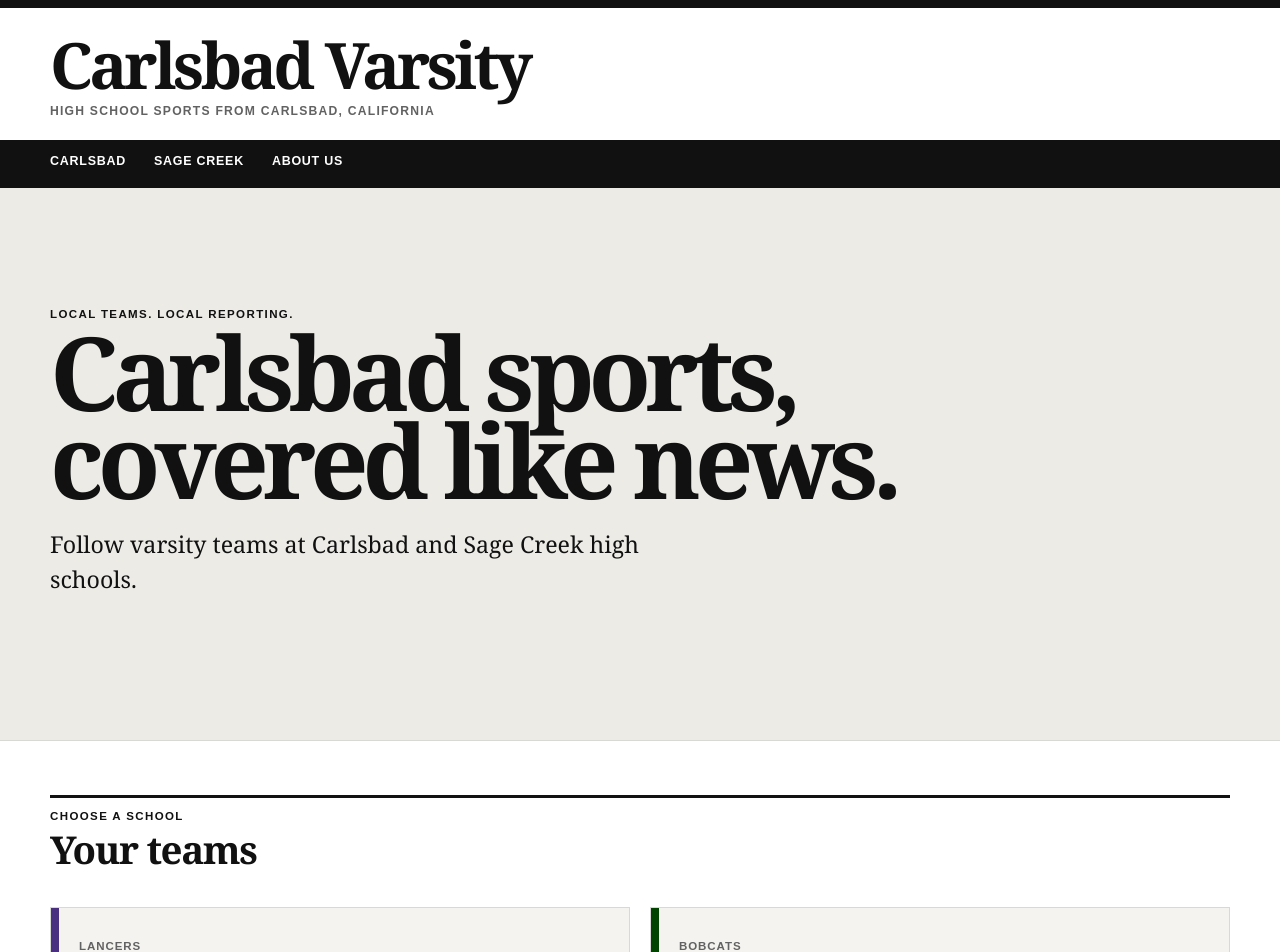
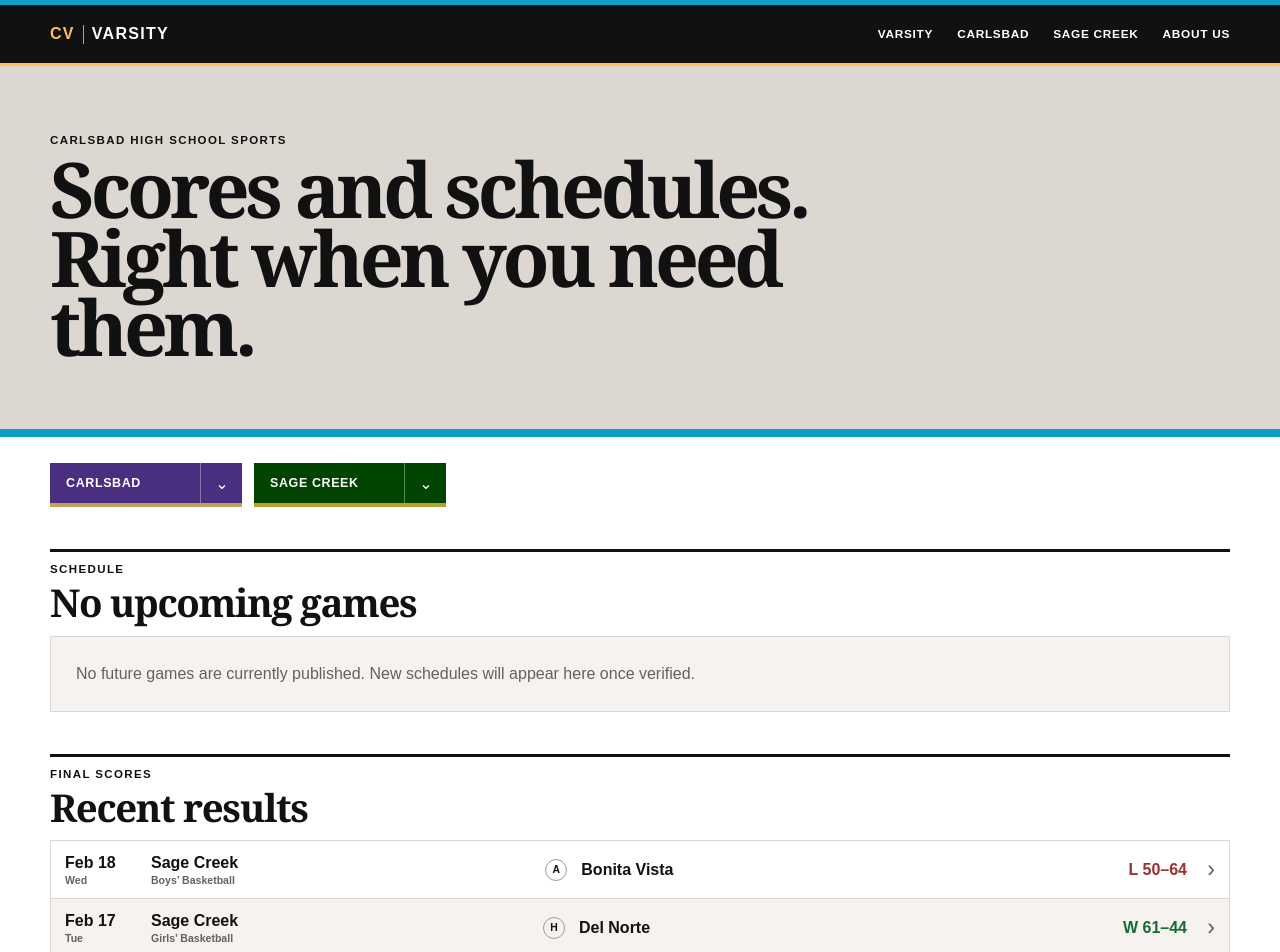
Before and after one commit to mattwilhalme/carlsbad-varsity, a Next.js app: page / in a window 1280 px wide. Shown: the top 952 px of the page. Built offline with nearby package versions, Linux system fonts and the light colour scheme.

Commit message:
Redesign homepage and persistent navigation

```diff
--- a/src/app/globals.css
+++ b/src/app/globals.css
@@ -1,17 +1,46 @@
-:root { --paper: #fff; --ink: #111; --muted: #626262; --line: #d8d8d4; --wash: #f4f3ef; --blue: #0b5fab; }
+:root { --paper: #fff; --ink: #111; --muted: #626262; --line: #ddd7d2; --wash: #f5f2ef; --city-blue: #0da0c6; --city-gold: #ffc058; --city-sand: #ddd7d2; --blue: var(--city-blue); }
 * { box-sizing: border-box; }
 html { scroll-behavior: smooth; }
 body { margin: 0; color: var(--ink); background: var(--paper); font-family: Arial, Helvetica, sans-serif; }
 a { color: inherit; }
-a:focus-visible { outline: 3px solid #1479d1; outline-offset: 4px; border-radius: 2px; }
+a:focus-visible, summary:focus-visible { outline: 3px solid var(--city-gold); outline-offset: 4px; border-radius: 2px; }
 .page-shell, .header-inner { width: min(1180px, calc(100% - 40px)); margin-inline: auto; }
-.publication-header { padding: 28px 0 22px; border-top: 8px solid #111; background: #fff; }
-.masthead { display: inline-block; font: 900 clamp(2.25rem, 5vw, 4.7rem)/.9 Georgia, "Times New Roman", serif; text-decoration: none; letter-spacing: -.055em; }
-.publication-header p { margin: 10px 0 0; color: var(--muted); font: 700 .76rem/1.2 Arial, sans-serif; letter-spacing: .1em; text-transform: uppercase; }
-.school-nav { background: #111; color: white; border-bottom: 4px solid #111; }
-.nav-inner, .sport-links { display: flex; gap: 28px; overflow-x: auto; }
-.school-nav a, .sport-nav a { padding: 14px 0 12px; font-size: .78rem; font-weight: 800; letter-spacing: .06em; text-transform: uppercase; text-decoration: none; white-space: nowrap; border-bottom: 4px solid transparent; }
-.school-nav a[aria-current="page"], .school-nav a:hover { border-color: #fff; }
+.publication-header { position: sticky; top: 0; z-index: 20; color: white; background: #111; border-top: 5px solid var(--city-blue); border-bottom: 3px solid var(--city-gold); }
+.publication-header-inner { display: flex; align-items: center; justify-content: space-between; gap: 28px; min-height: 58px; }
+.masthead { display: inline-flex; flex: 0 0 auto; align-items: center; gap: 8px; font-size: 1rem; font-weight: 900; letter-spacing: .08em; text-decoration: none; }
+.masthead span { color: var(--city-gold); }
+.masthead i { width: 1px; height: 19px; background: var(--city-sand); opacity: .75; }
+.school-nav { min-width: 0; }
+.nav-inner, .sport-links { display: flex; gap: 24px; overflow-x: auto; }
+.school-nav a, .sport-nav a { padding: 18px 0 15px; font-size: .74rem; font-weight: 800; letter-spacing: .06em; text-transform: uppercase; text-decoration: none; white-space: nowrap; border-bottom: 3px solid transparent; }
+.school-nav a[aria-current="page"], .school-nav a:hover { color: var(--city-gold); border-color: var(--city-gold); }
+.home-intro { padding: clamp(34px, 6vw, 68px) 0; color: #111; background: var(--city-sand); border-bottom: 8px solid var(--city-blue); }
+.home-intro h1 { max-width: 880px; margin: 8px 0 0; font: 900 clamp(2.4rem, 6vw, 5.2rem)/.9 Georgia, "Times New Roman", serif; letter-spacing: -.055em; }
+.home-dashboard { padding-block: 26px 80px; }
+.school-selectors { display: flex; flex-wrap: wrap; gap: 12px; margin-bottom: 42px; }
+.school-selector { position: relative; display: grid; grid-template-columns: auto 42px; color: white; background: var(--team-primary); border-bottom: 4px solid var(--team-gold); }
+.school-selector > a { min-width: 150px; padding: 13px 16px; font-size: .78rem; font-weight: 900; letter-spacing: .05em; text-decoration: none; text-transform: uppercase; }
+.school-selector details { border-left: 1px solid rgb(255 255 255 / .35); }
+.school-selector summary { display: grid; place-items: center; width: 42px; height: 100%; cursor: pointer; list-style: none; }
+.school-selector summary::-webkit-details-marker { display: none; }
+.school-selector[open], .school-selector:has(details[open]) { z-index: 5; }
+.school-sport-menu { position: absolute; top: calc(100% + 4px); right: 0; display: grid; min-width: 210px; padding: 7px; color: var(--ink); background: white; border: 1px solid var(--line); box-shadow: 0 12px 28px rgb(0 0 0 / .16); }
+.school-sport-menu a { padding: 11px 12px; font-size: .78rem; font-weight: 800; text-decoration: none; }
+.school-sport-menu a:hover { background: var(--wash); }
+.home-section { margin-top: 42px; }
+.home-section-heading { display: flex; justify-content: space-between; gap: 20px; align-items: end; padding: 11px 0 14px; border-top: 3px solid #111; }
+.home-section-heading h2 { margin: 0; font: 900 clamp(1.65rem, 3vw, 2.5rem)/1 Georgia, serif; letter-spacing: -.035em; }
+.home-section-heading > time { color: var(--muted); font-size: .78rem; font-weight: 800; }
+.home-game-list { border: 1px solid var(--line); }
+.home-game-row { display: grid; grid-template-columns: 74px minmax(120px, 1fr) 24px minmax(160px, 1.4fr) auto 16px; gap: 12px; align-items: center; min-height: 58px; padding: 7px 14px; border-bottom: 1px solid var(--line); text-decoration: none; }
+.home-game-row:last-child { border-bottom: 0; }
+.home-game-row:nth-child(even) { background: var(--wash); }
+.home-game-row:hover { background: color-mix(in srgb, var(--city-blue) 10%, white); }
+.home-game-row:focus-visible { outline-offset: -3px; }
+.home-game-row time, .home-game-team { display: flex; flex-direction: column; gap: 2px; }
+.home-game-row time span, .home-game-team small { color: var(--muted); font-size: .66rem; font-weight: 700; }
+.home-game-opponent { min-width: 0; overflow: hidden; font-weight: 800; text-overflow: ellipsis; white-space: nowrap; }
+.home-empty { margin: 0; padding: 25px; color: var(--muted); background: var(--wash); border: 1px solid var(--line); line-height: 1.5; }
 .home-hero { padding: clamp(58px, 10vw, 120px) 0; background: #ecebe6; border-bottom: 1px solid var(--line); }
 .home-hero h1 { max-width: 900px; margin: 8px 0 20px; font: 900 clamp(3rem, 8vw, 7.4rem)/.86 Georgia, "Times New Roman", serif; letter-spacing: -.06em; }
 .dek { max-width: 660px; font: 400 clamp(1.1rem, 2vw, 1.45rem)/1.5 Georgia, serif; }
@@ -76,7 +105,7 @@
 .story-card { padding: 26px; border: 1px solid var(--line); }
 .story-card h3 { margin: 18px 0 10px; font: 900 1.8rem/1.05 Georgia, serif; }
 .story-card p, .story-card small { color: var(--muted); line-height: 1.5; }
-.footer { padding: 42px 0 60px; color: white; background: #111; border-top: 7px solid #333; }
+.footer { padding: 42px 0 60px; color: white; background: #111; border-top: 7px solid var(--city-blue); }
 .footer-inner { display: flex; justify-content: space-between; gap: 40px; }
 .footer p { color: #aaa; }
 .footer nav { display: flex; flex-wrap: wrap; gap: 12px 24px; align-content: start; }
@@ -141,8 +170,23 @@
 .visually-hidden { position: absolute; width: 1px; height: 1px; padding: 0; margin: -1px; overflow: hidden; clip: rect(0, 0, 0, 0); white-space: nowrap; border: 0; }
 @media (max-width: 760px) {
   .page-shell, .header-inner { width: min(100% - 28px, 1180px); }
-  .publication-header { padding-top: 22px; }
-  .nav-inner, .sport-links { gap: 22px; }
+  .publication-header-inner { gap: 10px; min-height: 53px; }
+  .masthead { gap: 0; font-size: 0; }
+  .masthead span { font-size: .78rem; }
+  .masthead i { display: none; }
+  .nav-inner { gap: 10px; overflow: visible; }
+  .sport-links { gap: 18px; }
+  .school-nav a { padding-block: 16px 13px; font-size: .58rem; letter-spacing: .03em; }
+  .school-selectors { display: grid; grid-template-columns: 1fr; }
+  .school-selector { grid-template-columns: 1fr 44px; }
+  .school-selector > a { min-width: 0; }
+  .home-section-heading { align-items: start; flex-direction: column; gap: 7px; }
+  .home-game-row { grid-template-columns: 54px minmax(0, 1fr) 20px auto 12px; gap: 7px; padding-inline: 8px; }
+  .home-game-team { grid-column: 2; }
+  .home-game-row .site-code { grid-column: 3; grid-row: 1; }
+  .home-game-opponent { grid-column: 2 / 4; grid-row: 2; font-size: .75rem; }
+  .home-game-row > strong { grid-column: 4; grid-row: 1 / 3; text-align: right; white-space: nowrap; }
+  .home-game-row .row-chevron { grid-column: 5; grid-row: 1 / 3; }
   .school-grid, .editorial-grid, .story-grid { grid-template-columns: 1fr; }
   .team-identity { grid-template-columns: 1fr; gap: 25px; }
   .team-logo { min-height: 110px; max-width: 420px; }
--- a/src/app/layout.tsx
+++ b/src/app/layout.tsx
@@ -1,7 +1,6 @@
 import type { Metadata } from "next";
 import Link from "next/link";
 import { PublicationHeader } from "@/components/PublicationHeader";
-import { SchoolNav } from "@/components/SchoolNav";
 import "./globals.css";
 
 export const metadata: Metadata = {
@@ -10,5 +9,5 @@
 };
 
 export default function RootLayout({ children }: Readonly<{ children: React.ReactNode }>) {
-  return <html lang="en" data-scroll-behavior="smooth"><body><PublicationHeader /><SchoolNav />{children}<footer className="footer"><div className="page-shell footer-inner"><div><strong>Carlsbad Varsity</strong><p>Independent high school sports coverage for Carlsbad, California.</p></div><nav aria-label="Footer"><Link href="/about/">About Us</Link><a href="mailto:mwilhalme@gmail.com?subject=Carlsbad%20Varsity%20coverage%20request">Request Coverage</a><a href="mailto:mwilhalme@gmail.com?subject=Contact%20Carlsbad%20Varsity">Contact Us</a></nav></div></footer></body></html>;
+  return <html lang="en" data-scroll-behavior="smooth"><body><PublicationHeader />{children}<footer className="footer"><div className="page-shell footer-inner"><div><strong>Carlsbad Varsity</strong><p>Independent high school sports coverage for Carlsbad, California.</p></div><nav aria-label="Footer"><Link href="/about/">About Us</Link><a href="mailto:mwilhalme@gmail.com?subject=Carlsbad%20Varsity%20coverage%20request">Request Coverage</a><a href="mailto:mwilhalme@gmail.com?subject=Contact%20Carlsbad%20Varsity">Contact Us</a></nav></div></footer></body></html>;
 }
--- a/src/app/page.tsx
+++ b/src/app/page.tsx
@@ -1,6 +1,72 @@
 import Link from "next/link";
-import { schools } from "@/data/site-data";
+import { games, schools, stories, teams } from "@/data/site-data";
+import type { Game, SportSlug } from "@/domain/models";
+
+const sportLabels: Record<SportSlug, string> = {
+  "boys-basketball": "Boys’ Basketball",
+  "girls-basketball": "Girls’ Basketball",
+};
+
+function pacificDateKey() {
+  const parts = new Intl.DateTimeFormat("en-CA", {
+    timeZone: "America/Los_Angeles",
+    year: "numeric",
+    month: "2-digit",
+    day: "2-digit",
+  }).formatToParts(new Date());
+  const value = (type: Intl.DateTimeFormatPartTypes) => parts.find((part) => part.type === type)?.value;
+  return `${value("year")}-${value("month")}-${value("day")}`;
+}
+
+function gameContext(game: Game) {
+  const team = teams.find((item) => item.id === game.teamId)!;
+  return { team, school: schools[team.schoolSlug] };
+}
+
+function GameRow({ game }: { game: Game }) {
+  const { team, school } = gameContext(game);
+  const date = new Date(`${game.date}T12:00:00`);
+  const result = game.status === "final" ? `${game.result} ${game.teamScore}–${game.opponentScore}` : game.time ?? "TBA";
+  return (
+    <Link className="home-game-row" href={`/games/${game.id}/`} aria-label={`${school.shortName} ${team.sportName} ${game.homeAway.toLowerCase()} against ${game.opponent}, ${result}`}>
+      <time dateTime={game.date}><strong>{date.toLocaleDateString("en-US", { month: "short", day: "numeric" })}</strong><span>{date.toLocaleDateString("en-US", { weekday: "short" })}</span></time>
+      <span className="home-game-team"><strong>{school.shortName}</strong><small>{team.sportName}</small></span>
+      <span className="site-code" title={game.homeAway}>{game.homeAway.charAt(0)}</span>
+      <span className="home-game-opponent">{game.opponent}</span>
+      <strong className={game.result ? `outcome-${game.result.toLowerCase()}` : undefined}>{result}</strong>
+      <span className="row-chevron" aria-hidden="true">›</span>
+    </Link>
+  );
+}
 
 export default function Home() {
-  return <main><section className="home-hero"><div className="page-shell"><p className="kicker">Local teams. Local reporting.</p><h1>Carlsbad sports,<br />covered like news.</h1><p className="dek">Follow varsity teams at Carlsbad and Sage Creek high schools.</p></div></section><section className="page-shell school-grid" aria-labelledby="schools-heading"><div className="section-rule"><p className="kicker">Choose a school</p><h2 id="schools-heading">Your teams</h2></div>{Object.values(schools).map((school) => <Link className="school-card" href={`/schools/${school.slug}/`} key={school.slug} style={{"--team-primary": school.colors.primary, "--team-gold": school.colors.gold} as React.CSSProperties}><span>{school.mascot}</span><h3>{school.name}</h3><p>Schedules, standings and the latest coverage</p><strong>View teams →</strong></Link>)}</section></main>;
+  const today = pacificDateKey();
+  const scheduled = games.filter((game) => game.status === "scheduled" && game.date >= today).sort((a, b) => a.date.localeCompare(b.date));
+  const nextDate = scheduled[0]?.date;
+  const displayDate = scheduled.some((game) => game.date === today) ? today : nextDate;
+  const featuredGames = scheduled.filter((game) => game.date === displayDate);
+  const recentResults = games.filter((game) => game.status === "final" && game.date <= today).sort((a, b) => b.date.localeCompare(a.date)).slice(0, 6);
+  const publishedStories = stories.filter((story) => story.contentStatus === "published");
+
+  return (
+    <main>
+      <section className="home-intro"><div className="page-shell"><p className="kicker">Carlsbad high school sports</p><h1>Scores and schedules.<br />Right when you need them.</h1></div></section>
+      <section className="page-shell home-dashboard" aria-label="Carlsbad Varsity dashboard">
+        <div className="school-selectors" aria-label="Choose a school or team">
+          {Object.values(schools).map((school) => (
+            <div className="school-selector" key={school.slug} style={{ "--team-primary": school.colors.primary, "--team-gold": school.colors.gold } as React.CSSProperties}>
+              <Link href={`/schools/${school.slug}/`}>{school.shortName}</Link>
+              <details><summary aria-label={`Choose a ${school.shortName} sport`}><span aria-hidden="true">⌄</span></summary><div className="school-sport-menu">{school.sports.map((sport) => <Link key={sport} href={`/schools/${school.slug}/${sport}/`}>{sportLabels[sport]}</Link>)}</div></details>
+            </div>
+          ))}
+        </div>
+        <section className="home-section" aria-labelledby="schedule-heading">
+          <div className="home-section-heading"><div><p className="kicker">Schedule</p><h2 id="schedule-heading">{featuredGames.length && displayDate === today ? "Today’s games" : featuredGames.length ? "Next game day" : "No upcoming games"}</h2></div>{displayDate && <time dateTime={displayDate}>{new Date(`${displayDate}T12:00:00`).toLocaleDateString("en-US", { weekday: "long", month: "long", day: "numeric" })}</time>}</div>
+          {featuredGames.length ? <div className="home-game-list">{featuredGames.map((game) => <GameRow game={game} key={game.id} />)}</div> : <p className="home-empty">No future games are currently published. New schedules will appear here once verified.</p>}
+        </section>
+        {recentResults.length > 0 && <section className="home-section" aria-labelledby="results-heading"><div className="home-section-heading"><div><p className="kicker">Final scores</p><h2 id="results-heading">Recent results</h2></div></div><div className="home-game-list">{recentResults.map((game) => <GameRow game={game} key={game.id} />)}</div></section>}
+        {publishedStories.length > 0 && <section className="home-section" aria-labelledby="coverage-heading"><div className="home-section-heading"><div><p className="kicker">Reporting</p><h2 id="coverage-heading">Latest coverage</h2></div></div><div className="story-grid">{publishedStories.map((story) => <article className="story-card" key={story.id}><p className="eyebrow">{story.source}</p><h3>{story.articleUrl ? <a href={story.articleUrl}>{story.headline}</a> : story.headline}</h3><p>{story.summary}</p></article>)}</div></section>}
+      </section>
+    </main>
+  );
 }
--- a/src/components/PublicationHeader.tsx
+++ b/src/components/PublicationHeader.tsx
@@ -1,11 +1,14 @@
 import Link from "next/link";
+import { SchoolNav } from "@/components/SchoolNav";
 
 export function PublicationHeader() {
   return (
     <header className="publication-header">
-      <div className="header-inner">
-        <Link className="masthead" href="/">Carlsbad Varsity</Link>
-        <p>High school sports from Carlsbad, California</p>
+      <div className="header-inner publication-header-inner">
+        <Link className="masthead" href="/" aria-label="Carlsbad Varsity home">
+          <span>CV</span><i aria-hidden="true" /> VARSITY
+        </Link>
+        <SchoolNav />
       </div>
     </header>
   );
--- a/src/components/SchoolNav.tsx
+++ b/src/components/SchoolNav.tsx
@@ -5,7 +5,8 @@
 export function SchoolNav({ active }: { active?: SchoolSlug }) {
   return (
     <nav className="school-nav" aria-label="Schools">
-      <div className="header-inner nav-inner">
+      <div className="nav-inner">
+        <Link href="/">Varsity</Link>
         {Object.values(schools).map((school) => (
           <Link key={school.slug} href={`/schools/${school.slug}/`} aria-current={active === school.slug ? "page" : undefined}>
             {school.shortName}
```
